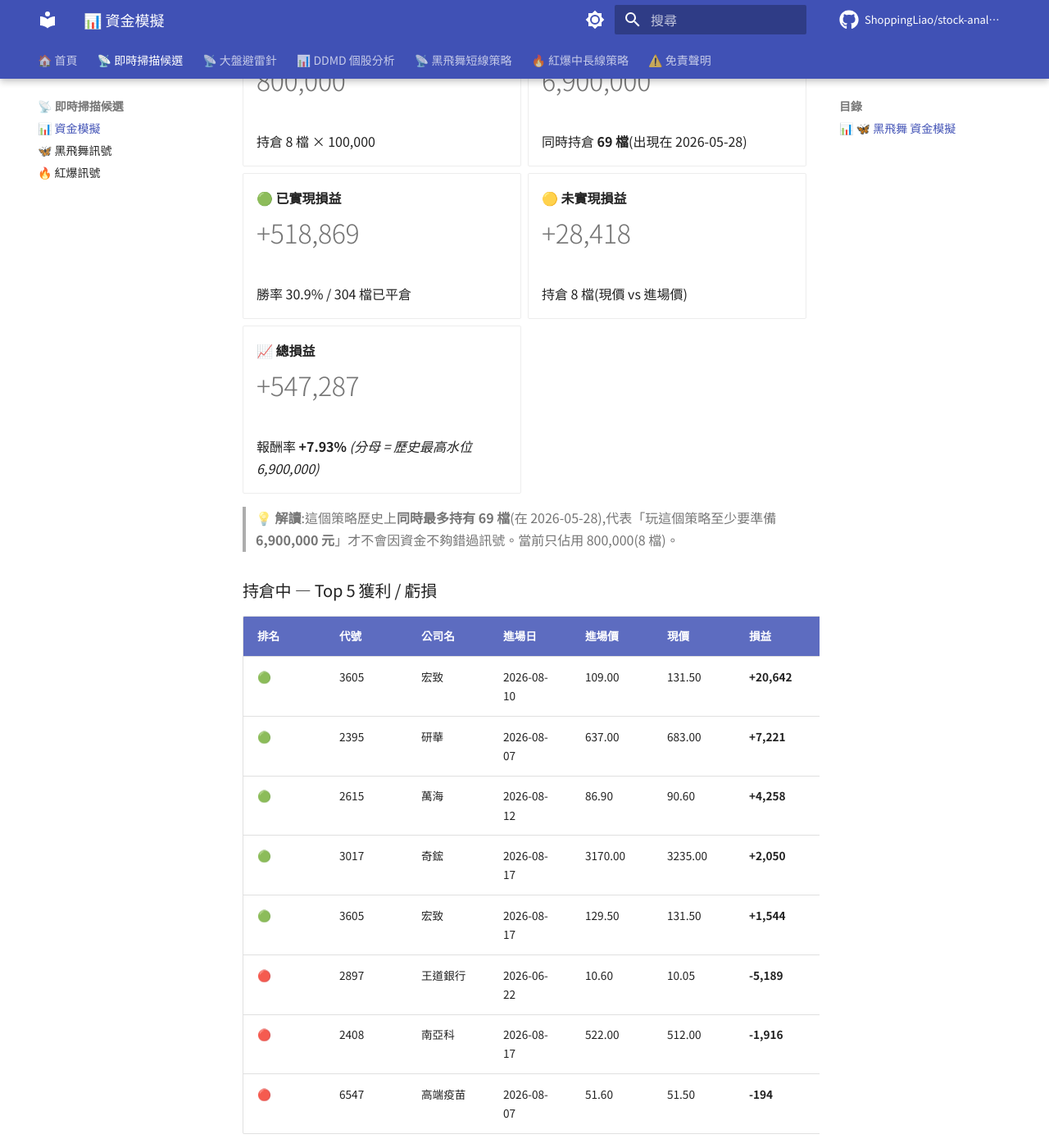
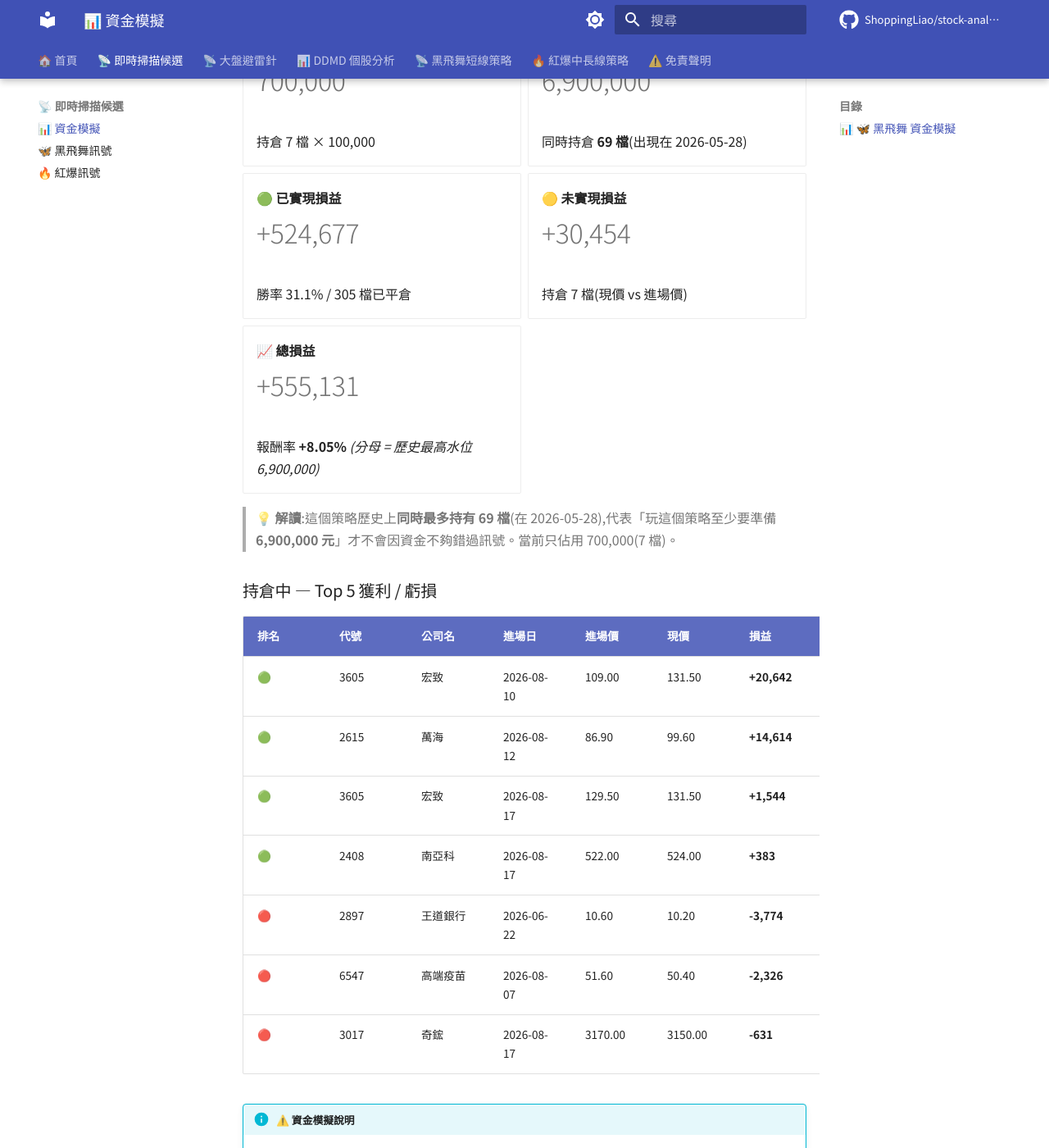
Before and after one commit to ShoppingLiao/stock-analysis-public, an MkDocs documentation site: the page built from docs/signals_capital.md, in a window 1280 px wide and 1400 px high, scrolled down 545 px. Shown: the whole window at 82% size. Built offline with MkDocs 1.6.1 and Material for MkDocs 9.7.7, drawn with Linux system fonts in a browser that asks for light colours; comment, search, counter and statistics services are not loaded; some of the changed text lies outside the part shown.

Commit message:
docs(signals): update BB + RB + capital (2026-08-17)

```diff
--- a/docs/signals_capital.md
+++ b/docs/signals_capital.md
@@ -17,9 +17,9 @@
 
 -   **💼 當前資金水位**
 
-    # 800,000
+    # 700,000
 
-    持倉 8 檔 × 100,000
+    持倉 7 檔 × 100,000
 
 -   **🌊 歷史最高水位**
 
@@ -29,38 +29,37 @@
 
 -   **🟢 已實現損益**
 
-    # +518,869
+    # +524,677
 
-    勝率 30.9% / 304 檔已平倉
+    勝率 31.1% / 305 檔已平倉
 
 -   **🟡 未實現損益**
 
-    # +28,418
+    # +30,454
 
-    持倉 8 檔(現價 vs 進場價)
+    持倉 7 檔(現價 vs 進場價)
 
 -   **📈 總損益**
 
-    # +547,287
+    # +555,131
 
-    報酬率 **+7.93%** _(分母 = 歷史最高水位 6,900,000)_
+    報酬率 **+8.05%** _(分母 = 歷史最高水位 6,900,000)_
 
 </div>
 
-> **💡 解讀**:這個策略歷史上**同時最多持有 69 檔**(在 2026-05-28),代表「玩這個策略至少要準備 **6,900,000 元**」才不會因資金不夠錯過訊號。當前只佔用 800,000(8 檔)。
+> **💡 解讀**:這個策略歷史上**同時最多持有 69 檔**(在 2026-05-28),代表「玩這個策略至少要準備 **6,900,000 元**」才不會因資金不夠錯過訊號。當前只佔用 700,000(7 檔)。
 
 ### 持倉中 — Top 5 獲利 / 虧損
 
 | 排名 | 代號 | 公司名 | 進場日 | 進場價 | 現價 | 損益 | 損益% |
 |------|------|--------|--------|--------|------|------|-------|
 | 🟢 | 3605 | 宏致 | 2026-08-10 | 109.00 | 131.50 | **+20,642** | **+20.64%** |
-| 🟢 | 2395 | 研華 | 2026-08-07 | 637.00 | 683.00 | **+7,221** | **+7.22%** |
-| 🟢 | 2615 | 萬海 | 2026-08-12 | 86.90 | 90.60 | **+4,258** | **+4.26%** |
-| 🟢 | 3017 | 奇鋐 | 2026-08-17 | 3170.00 | 3235.00 | **+2,050** | **+2.05%** |
+| 🟢 | 2615 | 萬海 | 2026-08-12 | 86.90 | 99.60 | **+14,614** | **+14.61%** |
 | 🟢 | 3605 | 宏致 | 2026-08-17 | 129.50 | 131.50 | **+1,544** | **+1.54%** |
-| 🔴 | 2897 | 王道銀行 | 2026-06-22 | 10.60 | 10.05 | **-5,189** | **-5.19%** |
-| 🔴 | 2408 | 南亞科 | 2026-08-17 | 522.00 | 512.00 | **-1,916** | **-1.92%** |
-| 🔴 | 6547 | 高端疫苗 | 2026-08-07 | 51.60 | 51.50 | **-194** | **-0.19%** |
+| 🟢 | 2408 | 南亞科 | 2026-08-17 | 522.00 | 524.00 | **+383** | **+0.38%** |
+| 🔴 | 2897 | 王道銀行 | 2026-06-22 | 10.60 | 10.20 | **-3,774** | **-3.77%** |
+| 🔴 | 6547 | 高端疫苗 | 2026-08-07 | 51.60 | 50.40 | **-2,326** | **-2.33%** |
+| 🔴 | 3017 | 奇鋐 | 2026-08-17 | 3170.00 | 3150.00 | **-631** | **-0.63%** |
 
 !!! info "⚠️ 資金模擬說明"
     每檔固定投入 **100,000 元**(教育性質,實際操作會依 TDMD 評分動態調整部位)。
@@ -113,16 +112,16 @@
 
 | 排名 | 代號 | 公司名 | 進場日 | 進場價 | 現價 | 損益 | 損益% |
 |------|------|--------|--------|--------|------|------|-------|
-| 🟢 | 6446 | 藥華藥 | 2026-05-14 | 780.00 | 1500.00 | **+92,308** | **+92.31%** |
-| 🟢 | 8039 | 台虹 | 2026-07-14 | 185.50 | 272.50 | **+46,900** | **+46.90%** |
-| 🟢 | 2484 | 希華 | 2026-05-25 | 54.20 | 72.80 | **+34,317** | **+34.32%** |
-| 🟢 | 2395 | 研華 | 2026-07-09 | 547.00 | 683.00 | **+24,863** | **+24.86%** |
-| 🟢 | 2465 | 麗臺 | 2026-08-11 | 86.90 | 95.90 | **+10,357** | **+10.36%** |
-| 🔴 | 2425 | 承啟 | 2026-08-04 | 50.20 | 41.10 | **-18,127** | **-18.13%** |
-| 🔴 | 3088 | 艾訊 | 2026-07-23 | 154.00 | 128.50 | **-16,558** | **-16.56%** |
-| 🔴 | 6414 | 樺漢 | 2026-07-22 | 470.00 | 407.00 | **-13,404** | **-13.40%** |
-| 🔴 | 3577 | 泓格 | 2026-07-24 | 146.50 | 128.50 | **-12,287** | **-12.29%** |
-| 🔴 | 5880 | 合庫金 | 2026-07-30 | 27.00 | 24.20 | **-10,370** | **-10.37%** |
+| 🟢 | 6446 | 藥華藥 | 2026-05-14 | 780.00 | 1410.00 | **+80,769** | **+80.77%** |
+| 🟢 | 8039 | 台虹 | 2026-07-14 | 185.50 | 259.00 | **+39,623** | **+39.62%** |
+| 🟢 | 2484 | 希華 | 2026-05-25 | 54.20 | 75.00 | **+38,376** | **+38.38%** |
+| 🟢 | 2395 | 研華 | 2026-07-09 | 547.00 | 674.00 | **+23,218** | **+23.22%** |
+| 🟢 | 2634 | 漢翔 | 2026-07-22 | 64.40 | 71.00 | **+10,248** | **+10.25%** |
+| 🔴 | 2425 | 承啟 | 2026-08-04 | 50.20 | 38.05 | **-24,203** | **-24.20%** |
+| 🔴 | 3088 | 艾訊 | 2026-07-23 | 154.00 | 127.50 | **-17,208** | **-17.21%** |
+| 🔴 | 3577 | 泓格 | 2026-07-24 | 146.50 | 126.50 | **-13,652** | **-13.65%** |
+| 🔴 | 6414 | 樺漢 | 2026-07-22 | 470.00 | 417.50 | **-11,170** | **-11.17%** |
+| 🔴 | 5880 | 合庫金 | 2026-07-30 | 27.00 | 24.90 | **-7,778** | **-7.78%** |
 
 !!! info "⚠️ 資金模擬說明"
     每檔固定投入 **100,000 元**(教育性質,實際操作會依 TDMD 評分動態調整部位)。
@@ -137,9 +136,9 @@
 
 -   **💼 當前資金水位**
 
-    # 2,800,000
+    # 2,700,000
 
-    BB 800,000 + RB 2,000,000
+    BB 700,000 + RB 2,000,000
 
 -   **🌊 兩策略歷史最高水位**
 
@@ -149,21 +148,21 @@
 
 -   **🟢 已實現損益**
 
-    # -170,655
+    # -164,846
 
-    BB +518,869 + RB -689,524
+    BB +524,677 + RB -689,524
 
 -   **🟡 未實現損益**
 
-    # +171,431
+    # +153,360
 
-    BB +28,418 + RB +143,013
+    BB +30,454 + RB +122,905
 
--   **📈 總損益**
+-   **📉 總損益**
 
-    # +776
+    # -11,487
 
-    報酬率 **+0.00%** _(分母 = 兩策略歷史最高水位)_
+    報酬率 **-0.05%** _(分母 = 兩策略歷史最高水位)_
 
 </div>
 
```
Also changed, not shown: other parts of docs/signals_capital.md (+3 -3 lines), docs/signals_black_butterfly.md (+7 -8 lines), docs/signals_red_burst.md (+7 -1 lines).
